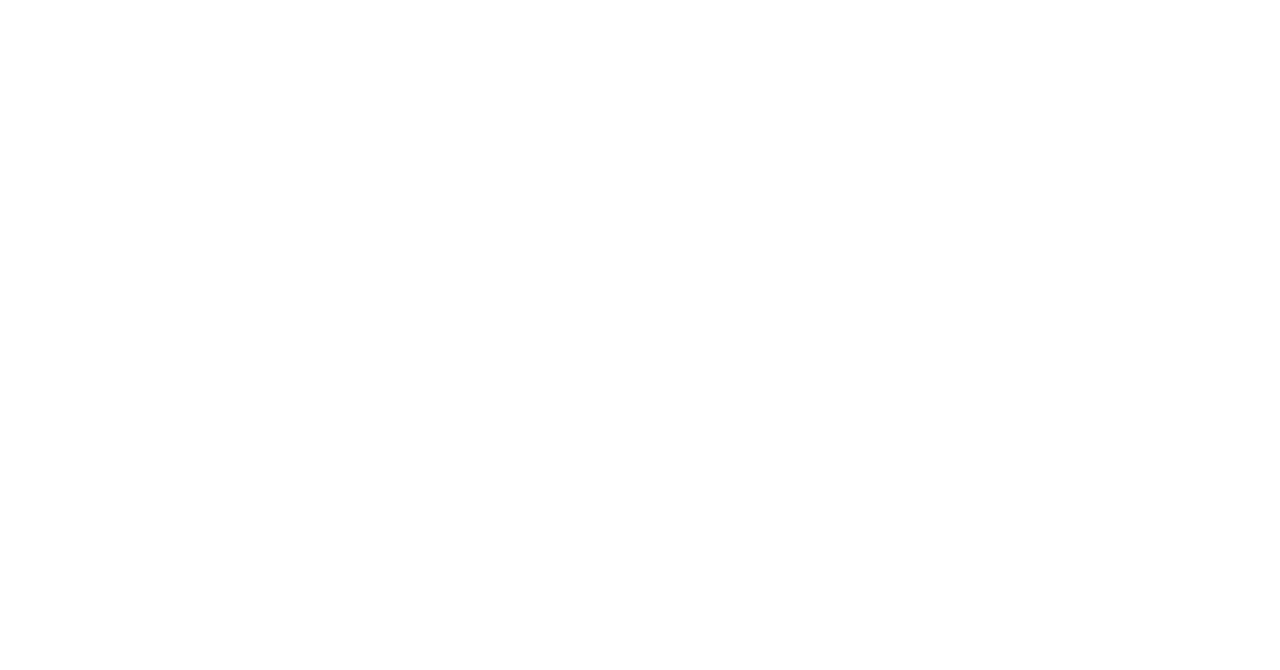
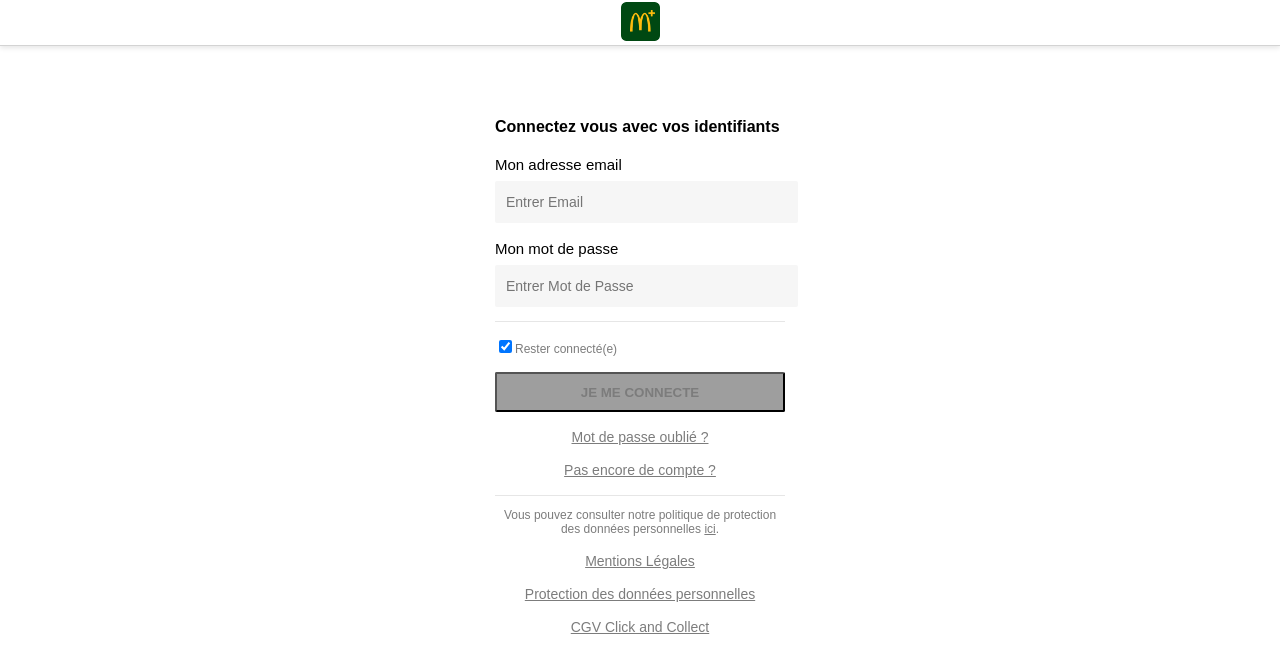
Before and after one commit to JeremieN6/React_Mcdo, a React (Create React App) app: page / in a window 1280 px wide. Shown: the top 670 px of the page. Built offline with nearby package versions, Linux system fonts and the light colour scheme; grey boxes are pictures that could not be loaded.

Commit message:
Modif Route home page ( localhost:3000) renvoie vers login

```diff
--- a/src/App.js
+++ b/src/App.js
@@ -17,6 +17,7 @@
 
     <Router>
     <div>
+      <Route path="/" component={Login}/>
       <Route path="/login" component={Login}/>
       <Route path="/produits" component={Products}/>
     </div>
```
